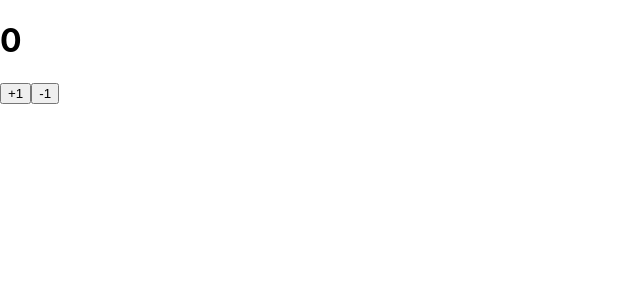
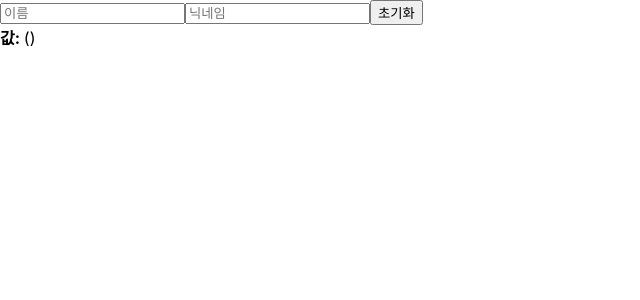
Before and after one commit to zeromountain/react_tutorial, a React (Create React App) app in the folder begin-react/: page / in a window 1280 px wide. Shown: the top 300 px of the page, without its empty margins (0-640 px from the left). Built offline with nearby package versions, Linux system fonts and the light colour scheme.

Commit message:
input state managing

```diff
--- a/begin-react/src/App.js
+++ b/begin-react/src/App.js
@@ -1,12 +1,10 @@
 import React from 'react';
-import Hello from './Hello';
-import './App.css';
-import Wrapper from './components/Wrapper';
-import Counter from './components/Counter';
+import InputSample from './components/InputSample';
+
 
 function App() {
   return (
-    <Counter />
+    <InputSample />
   );
 }
 
--- /dev/null
+++ b/begin-react/src/components/InputSample.js
@@ -0,0 +1,51 @@
+import React, { useState } from 'react';
+
+function InputSample() {
+
+  const [inputs, setInputs] = useState({
+    name: '',
+    nickname: '',
+  })
+
+  const {name, nickname} = inputs;
+
+  const onChange = (e) => {
+    const {name, value} = e.target;
+
+    setInputs({
+      ...inputs,
+      [name]: value,
+    })
+  }
+
+  const onReset = () => {
+    setInputs({
+      name: '',
+      nickname: '',
+    })
+  }
+
+  return (
+    <div>
+      <input
+        name="name"
+        placeholder="이름"
+        onChange={onChange}
+        value={name}
+      />
+      <input
+        name="nickname"
+        placeholder="닉네임"
+        onChange={onChange}
+        value={nickname}
+      />
+      <button onClick={onReset}>초기화</button>
+      <div>
+        <b>값: </b>
+          {name} ({nickname})
+      </div>
+    </div>
+  )
+}
+
+export default InputSample;
```
Also changed, not shown: 1 other file (tests, documents, lock files or other folders).
